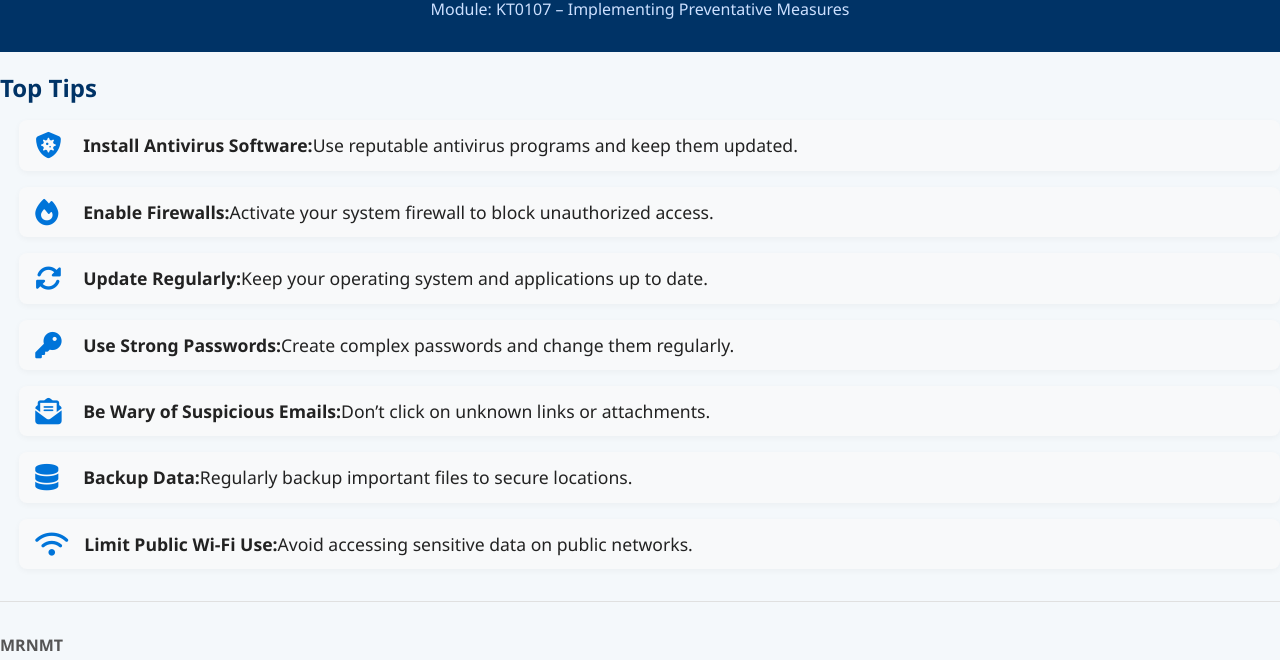
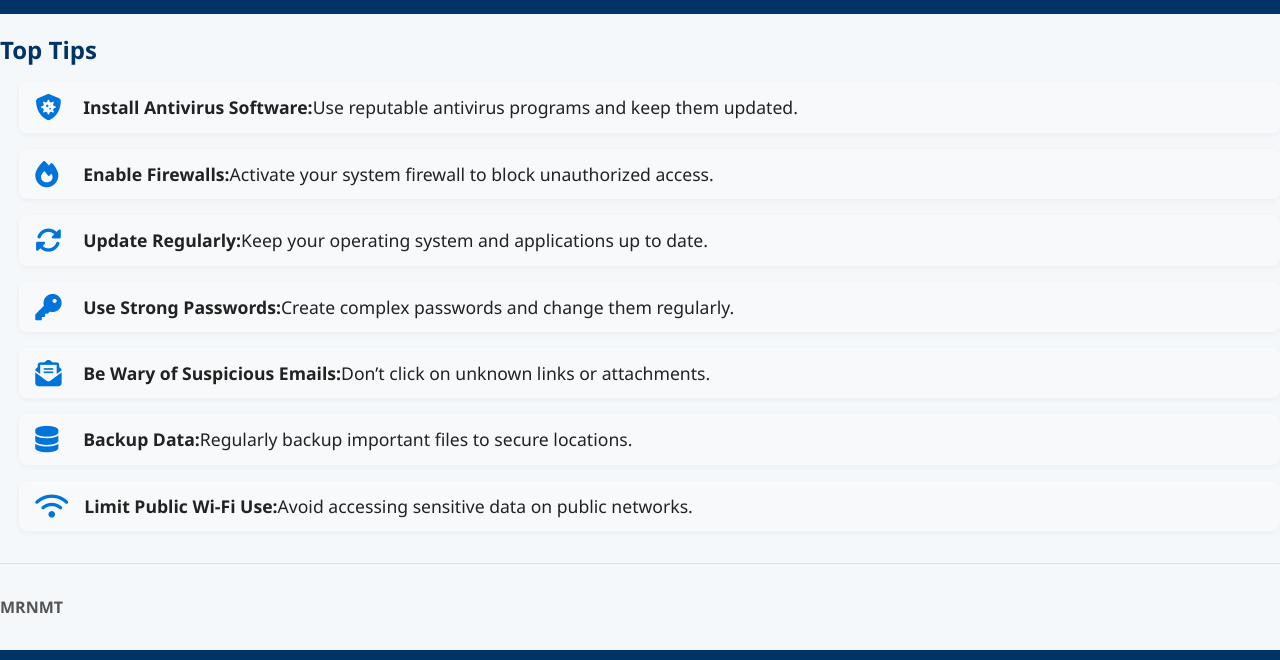
Before and after one commit to MRNMT/CyberPoster, a plain HTML site: page index.html in a window 1280 px wide. Shown: the part 163-823 px from the top of the page. Drawn offline with Linux system fonts and the light colour scheme.

Commit message:
Update index.html

```diff
--- a/index.html
+++ b/index.html
@@ -11,7 +11,6 @@
     <header>
         <img src="UIPoster.jpeg" alt="Cyber Security Poster" class="poster-img">
         <h1>Steps to Protect Your Computer from Cyber Threats</h1>
-        <p class="module">Module: KT0107 – Implementing Preventative Measures</p>
     </header>
             <section class="tips">
             <h2>Top Tips</h2>
```
